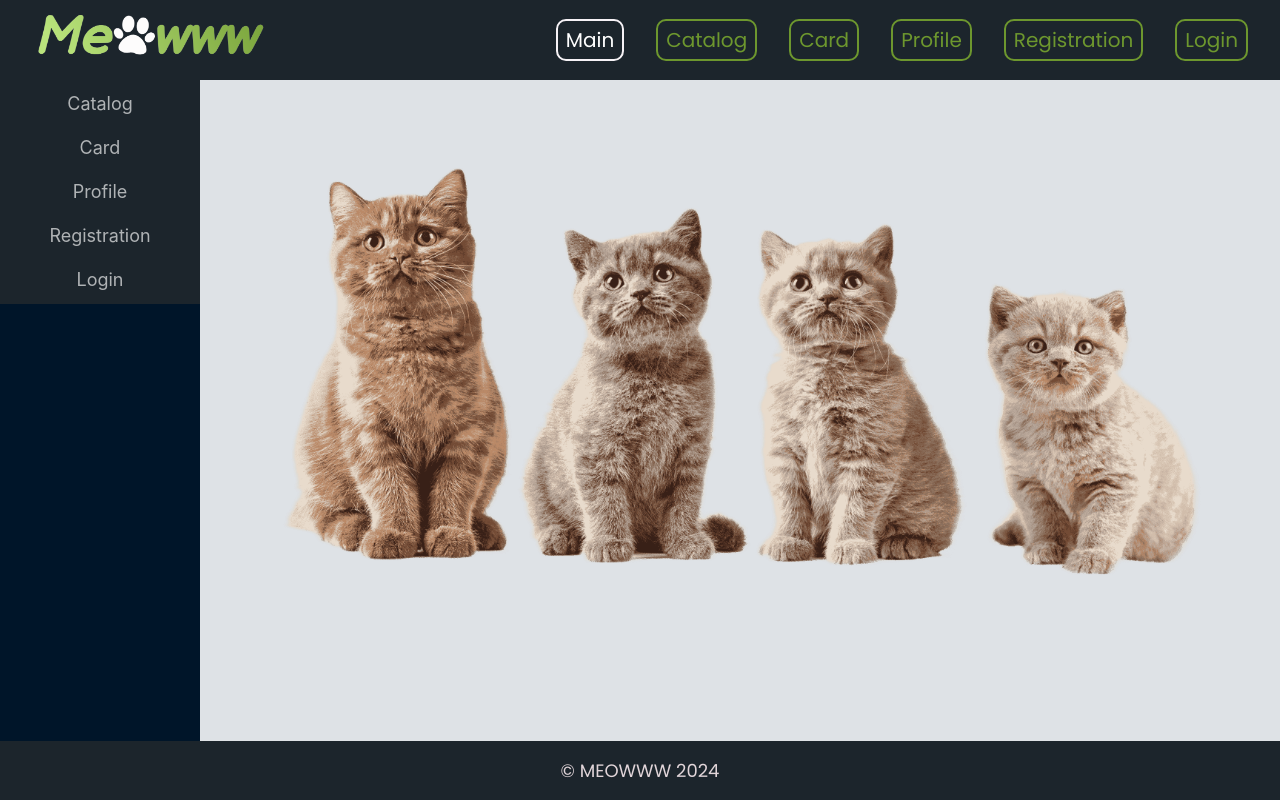
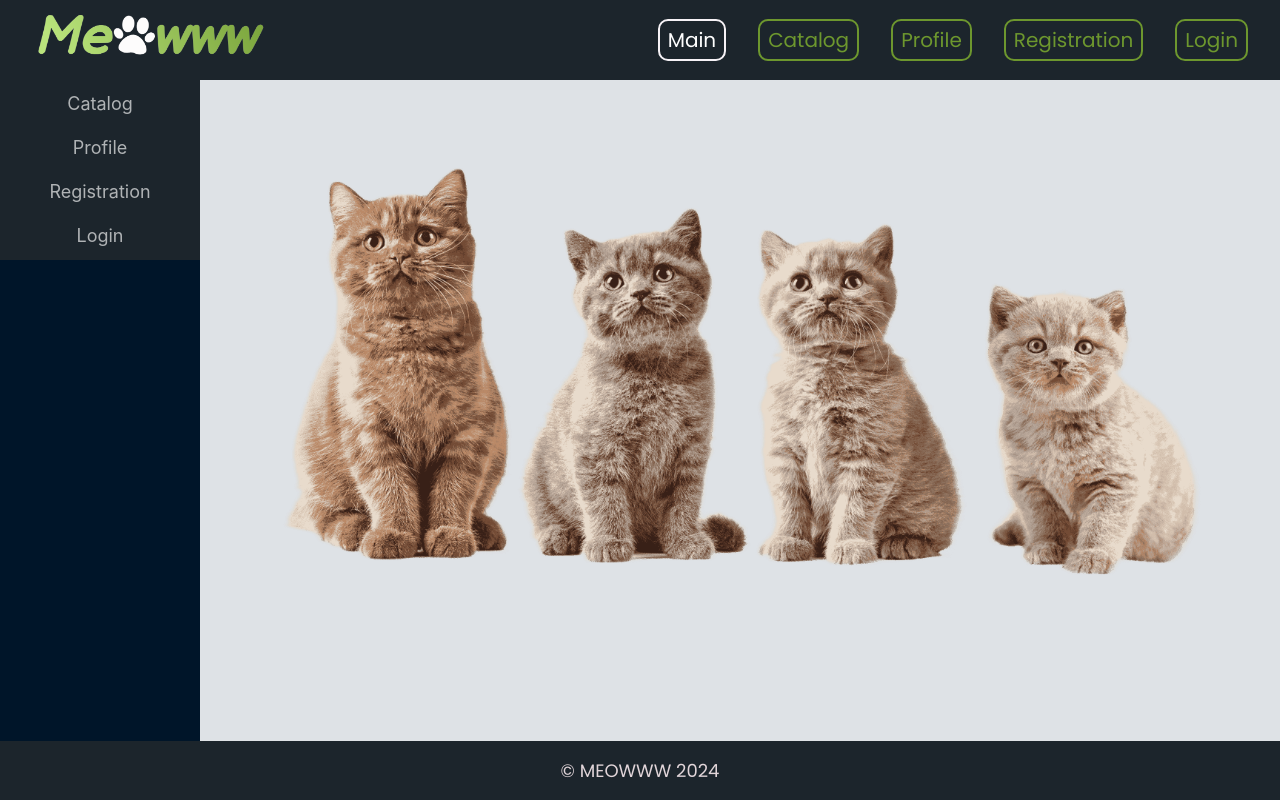
Before and after one commit to annaAzh/eCommerce-Application, a React app: page / in a window 1280 px wide. Built offline with nearby package versions, Linux system fonts and the light colour scheme; no server answers.

Commit message:
fix: removing unnecessary links and renaming components

```diff
--- a/src/app/providers/routerProvider/config/rootRouter.tsx
+++ b/src/app/providers/routerProvider/config/rootRouter.tsx
@@ -1,4 +1,4 @@
-import { Card } from 'pages/card/Card';
+import { Product } from 'pages/product/Product';
 import { Catalog } from 'pages/catalog/Catalog';
 import { Login } from 'pages/login/Login';
 import { Main } from 'pages/main/Main';
@@ -38,8 +38,8 @@ export const rootRouter: Router[] = [
     element: <Catalog />,
   },
   {
-    path: Paths.card,
-    element: <Card />,
+    path: Paths.product,
+    element: <Product />,
   },
   {
     path: Paths.profile,
--- a/src/pages/main/Main.tsx
+++ b/src/pages/main/Main.tsx
@@ -17,14 +17,6 @@ const links: LinkOfPage[] = [
     label: (
       <Link className="sider-link" to={`/${Paths.catalog}`}>
         Catalog
-      </Link>
-    ),
-  },
-  {
-    key: Paths.card,
-    label: (
-      <Link className="sider-link" to={`/${Paths.card}`}>
-        Card
       </Link>
     ),
   },
--- a/src/pages/card/Card.tsx
+++ b/src/pages/product/Product.tsx
@@ -1,6 +1,6 @@
 import { FC } from 'react';
 
-export const Card: FC = () => {
+export const Product: FC = () => {
   return (
     <div className="wrapper-page">
       <h1 style={{ paddingTop: '20px' }}>Page in development</h1>
--- a/src/shared/types/routerTypes.ts
+++ b/src/shared/types/routerTypes.ts
@@ -4,7 +4,7 @@ export enum Paths {
   login = 'login',
   registration = 'registration',
   catalog = 'catalog',
-  card = 'card',
+  product = 'catalog/:productKey',
   profile = 'profile',
   notFound = '*',
 }
--- a/src/widgets/Header/ui/Header.tsx
+++ b/src/widgets/Header/ui/Header.tsx
@@ -27,14 +27,6 @@ const links: LinkOfPage[] = [
     label: (
       <Link className="link-header" to={Paths.catalog}>
         Catalog
-      </Link>
-    ),
-  },
-  {
-    key: Paths.card,
-    label: (
-      <Link className="link-header" to={Paths.card}>
-        Card
       </Link>
     ),
   },
```
